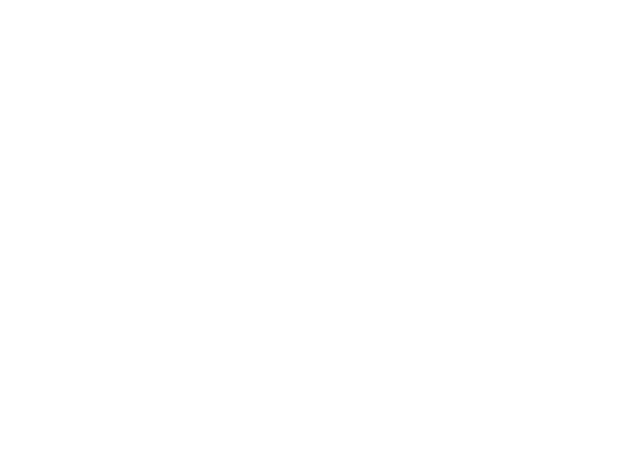
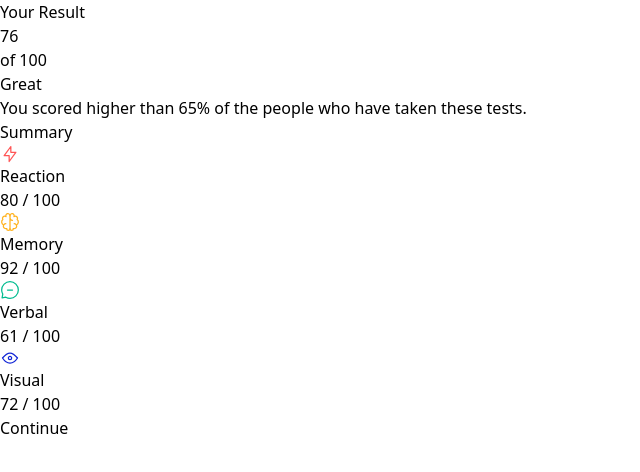
Before and after one commit to leeport511/Results-summary-component, a React (Vite) app: page / in a window 1280 px wide. Shown: the top 472 px of the page, without its empty margins (0-640 px from the left). Built offline with nearby package versions, Linux system fonts and the light colour scheme.

Commit message:
html structure done

```diff
--- a/src/App.jsx
+++ b/src/App.jsx
@@ -1,9 +1,44 @@
+import { data } from "./data/data";
+
+console.log(data[0].category);
 
 function App() {
+    return (
+        <div>
+            <section>
+                <h4>Your Result</h4>
+                <div>
+                    <p>76</p>
+                    <p>of 100</p>
+                </div>
+                <div>
+                    <h3>Great</h3>
+                    <p>
+                        You scored higher than 65% of the people who have taken
+                        these tests.
+                    </p>
+                </div>
+            </section>
+            <section>
+                <h3>Summary</h3>
+                {data.map((singleData, i) => {
+                    return (
+                        <div key={i}>
+                            <img
+                                src={singleData.icon}
+                                alt={singleData.category}
+                            />
+                            <p>{singleData.category}</p>
+                            <p>{singleData.score} / 100</p>
+                        </div>
+                    );
+                })}
+            </section>
+            <div>
+                <button>Continue</button>
+            </div>
+        </div>
+    );
+}
 
-  return (
-    <>
-    </>
-)}
-
-export default App
+export default App;
--- /dev/null
+++ b/src/data/data.js
@@ -0,0 +1,22 @@
+export const data = [
+    {
+      "category": "Reaction",
+      "score": 80,
+      "icon": "./src/assets/images/icon-reaction.svg"
+    },
+    {
+      "category": "Memory",
+      "score": 92,
+      "icon": "./src/assets/images/icon-memory.svg"
+    },
+    {
+      "category": "Verbal",
+      "score": 61,
+      "icon": "./src/assets/images/icon-verbal.svg"
+    },
+    {
+      "category": "Visual",
+      "score": 72,
+      "icon": "./src/assets/images/icon-visual.svg"
+    }
+  ]
```
